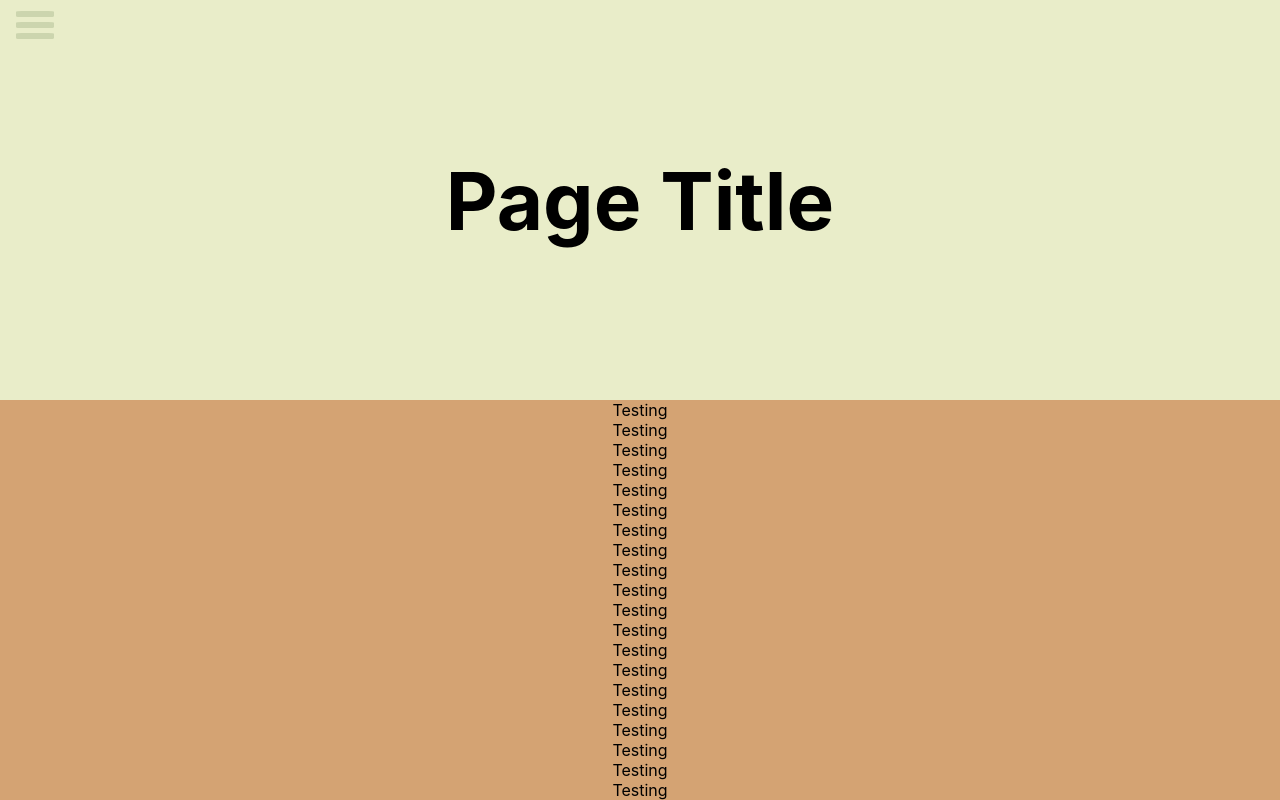
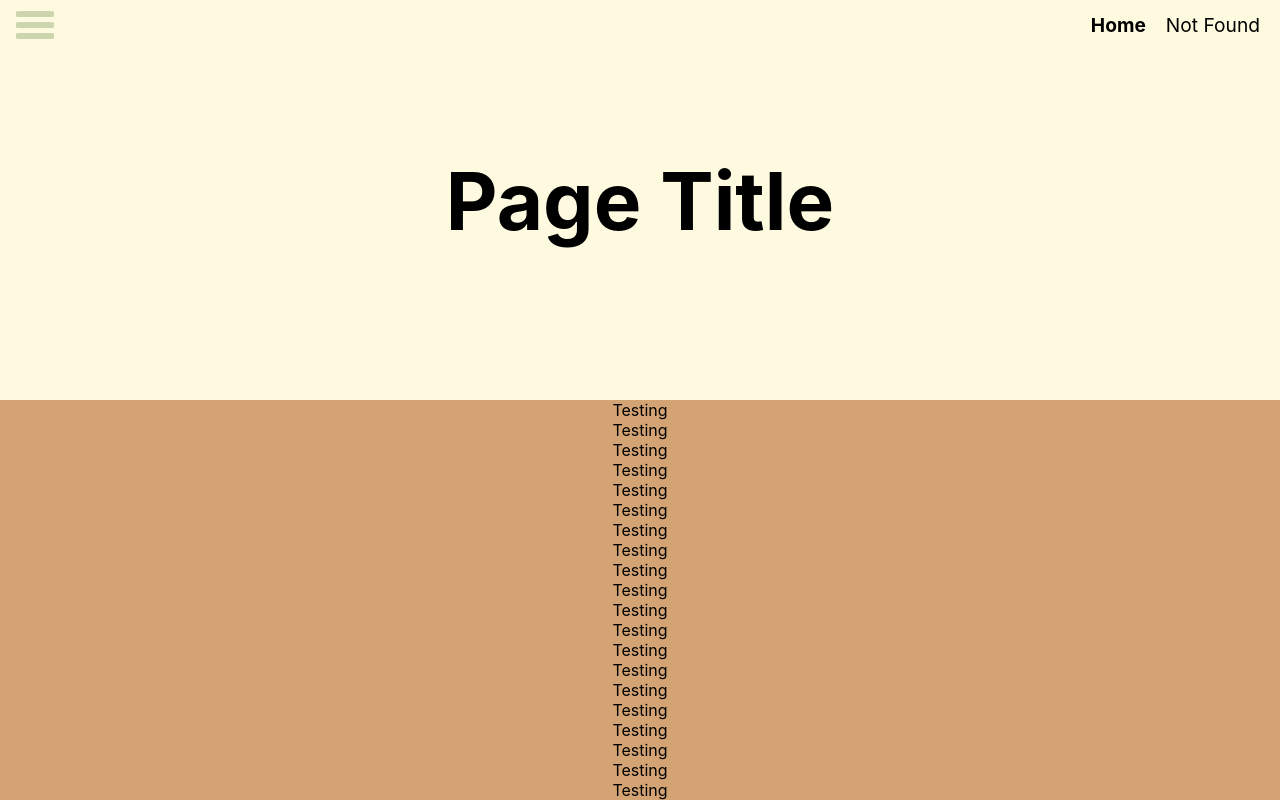
Before and after one commit to EthanNguyen-Tu/Cookbook_Website, a React (Create React App) app: page /#/ in a window 1280 px wide. Shown: the top 800 px of the page. Built offline with nearby package versions, Linux system fonts and the light colour scheme.

Commit message:
feat(HeaderBar): Added links

```diff
--- a/src/App.tsx
+++ b/src/App.tsx
@@ -3,6 +3,7 @@ import { HashRouter, Routes, Route } from "react-router-dom";
 import "./assets/styles/colors.css";
 import "./assets/styles/theme.css";
 import HomePage from "./pages/HomePage/HomePage.tsx";
+import HeaderBar from "./components/HeaderBar/HeaderBar.tsx";
 
 const { PUBLIC_URL } = process.env;
 
@@ -12,6 +13,12 @@ function App() {
     return (
         <HashRouter basename={PUBLIC_URL}>
             <Suspense fallback={<HomePage />}>
+                <HeaderBar
+                    links={[
+                        ["Home", "/"],
+                        ["Not Found", "/Oops"],
+                    ]}
+                />
                 <Routes>
                     <Route path="/" element={<HomePage />} />
                     <Route path="*" element={<NotFound />} />
--- a/src/assets/styles/theme.css
+++ b/src/assets/styles/theme.css
@@ -1,9 +1,10 @@
 :root {
     /* Default Page Theme */
     --primary-color: var(--palette-earth-light-1);
-    --secondary-color: var(--palette-earth-light-2);
-    --primary-color-variant: var(--palette-earth-light-3);
+    --primary-color-variant: var(--palette-earth-light-2);
+    --secondary-color: var(--palette-earth-light-3);
     --secondary-color-variant: var(--palette-earth-light-4);
     --background-color: var(--palette-earth-light-5);
     --text-color: black;
+    --text-color-variant: var(--palette-earth-dark-1);
 }
--- a/src/components/HeaderBar/HeaderBar.css
+++ b/src/components/HeaderBar/HeaderBar.css
@@ -4,7 +4,7 @@
     top: 0;
     height: 50px;
     width: 100%;
-    justify-content: flex-start;
+    justify-content: space-between;
     z-index: 998;
     transition: background-color 0.5s ease;
 }
@@ -18,3 +18,28 @@
     background-color: var(--secondary-color);
     transition: background-color 0.5s ease;
 }
+
+.space-evenly {
+    display: flex;
+    justify-content: space-evenly;
+    align-items: center;
+}
+
+.NavLink {
+    display: inline-block;
+    padding-right: 20px;
+    text-decoration: none;
+    background-color: rgba(0, 0, 0, 0);
+    color: var(--text-color);
+    font-size: 1.2rem;
+    border: none;
+}
+
+.NavLink:hover {
+    cursor: pointer;
+    color: var(--text-color-variant);
+}
+
+.active {
+    font-weight: bold;
+}
--- a/src/components/HeaderBar/HeaderBar.tsx
+++ b/src/components/HeaderBar/HeaderBar.tsx
@@ -1,8 +1,15 @@
 import React, { useState, useEffect } from "react";
 import "./HeaderBar.css";
 import DropMenuButton from "../DropMenuButton/DropMenuButton.tsx";
+// import ButtonLink from "../ButtonLink/ButtonLink.tsx";
+import { NavLink } from "react-router-dom";
 
-function HeaderBar() {
+interface HeaderBarProps {
+    links?: [string, string][];
+}
+
+function HeaderBar(props: HeaderBarProps) {
+    const { links } = props;
     const [scrolled, setScrolled] = useState(false);
 
     useEffect(() => {
@@ -24,6 +31,19 @@ function HeaderBar() {
     return (
         <div id="HeaderBar" className={scrolled ? "opaque" : ""}>
             <DropMenuButton style={{ marginLeft: "10px", marginTop: "10px" }} />
+            <div className="space-evenly">
+                {links &&
+                    links.map(([name, link]) => (
+                        <NavLink
+                            to={link}
+                            className="NavLink"
+                            activeclassname="active"
+                            key={link + name}
+                        >
+                            {name}
+                        </NavLink>
+                    ))}
+            </div>
         </div>
     );
 }
--- a/src/components/PageBanner/PageBanner.css
+++ b/src/components/PageBanner/PageBanner.css
@@ -4,6 +4,7 @@
     width: 100%;
     justify-content: center;
     align-items: center;
+    text-align: center;
     background-color: var(--secondary-color);
     font-size: clamp(1rem, 10vw, 2.5rem);
     z-index: 50;
--- a/src/pages/HomePage/HomePage.tsx
+++ b/src/pages/HomePage/HomePage.tsx
@@ -1,12 +1,10 @@
 import React from "react";
 import "./HomePage.css";
 import PageBanner from "../../components/PageBanner/PageBanner.tsx";
-import HeaderBar from "../../components/HeaderBar/HeaderBar.tsx";
 
 function HomePage() {
     return (
         <div className="page">
-            <HeaderBar />
             <PageBanner />
             <div className="page-content">
                 Testing
--- a/src/pages/NotFound/NotFound.tsx
+++ b/src/pages/NotFound/NotFound.tsx
@@ -1,12 +1,10 @@
 import React from "react";
 import "./NotFound.css";
-import HeaderBar from "../../components/HeaderBar/HeaderBar.tsx";
 import PageBanner from "../../components/PageBanner/PageBanner.tsx";
 
 function NotFound() {
     return (
         <div className="page">
-            <HeaderBar />
             <PageBanner title="Page Not Found" />
         </div>
     );
```
